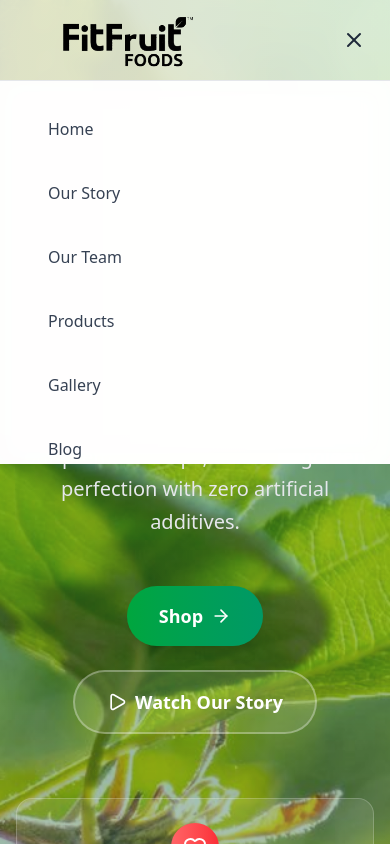
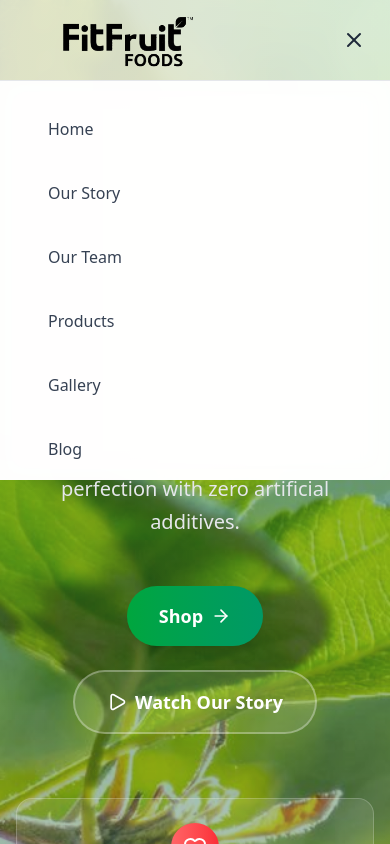
Before and after one commit to wajidkashoo14/FitFruit, a Next.js app: page / in a window 390 px wide. Both pictures are taken after a click on the button 354 px from the left and 40 px from the top of the page. Shown: the top 844 px of the page. Built offline with nearby package versions, Linux system fonts and the light colour scheme.

Commit message:
added mobile navbar height fix

```diff
--- a/app/navbar.js
+++ b/app/navbar.js
@@ -98,7 +98,7 @@ export default function Navbar() {
       {/* Mobile Menu */}
       <div
         className={`md:hidden transition-all duration-300 ease-in-out ${
-          isOpen ? "max-h-96 opacity-100" : "max-h-0 opacity-0"
+          isOpen ? "max-h-[400px] opacity-100" : "max-h-0 opacity-0"
         } overflow-hidden bg-white/95 backdrop-blur-md border-t border-gray-200`}
       >
         <div className="px-4 py-6 space-y-4">
```
